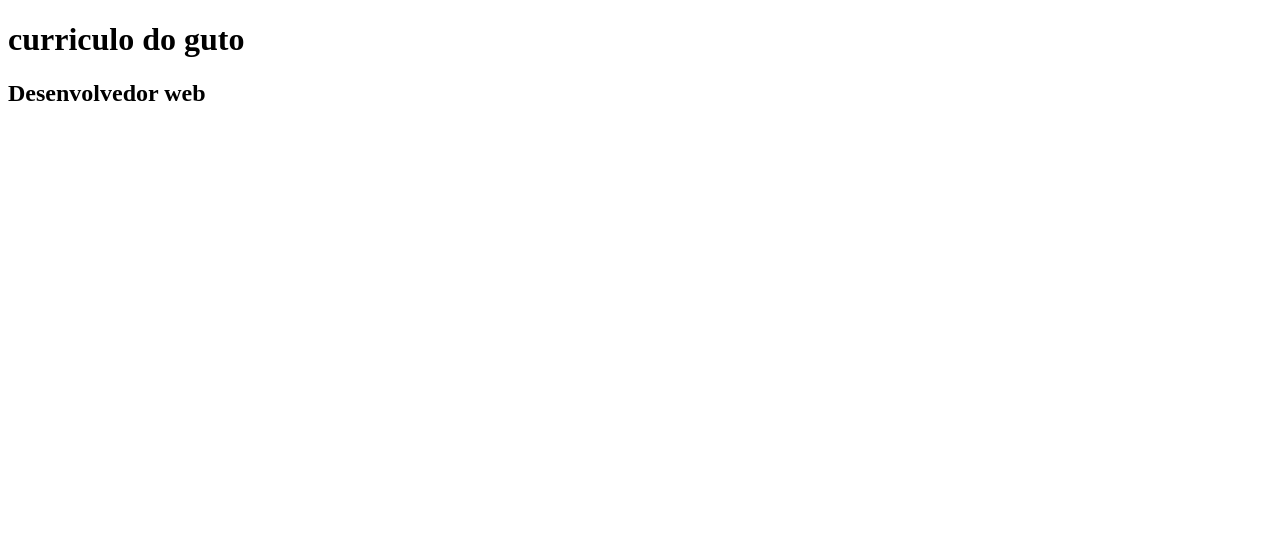
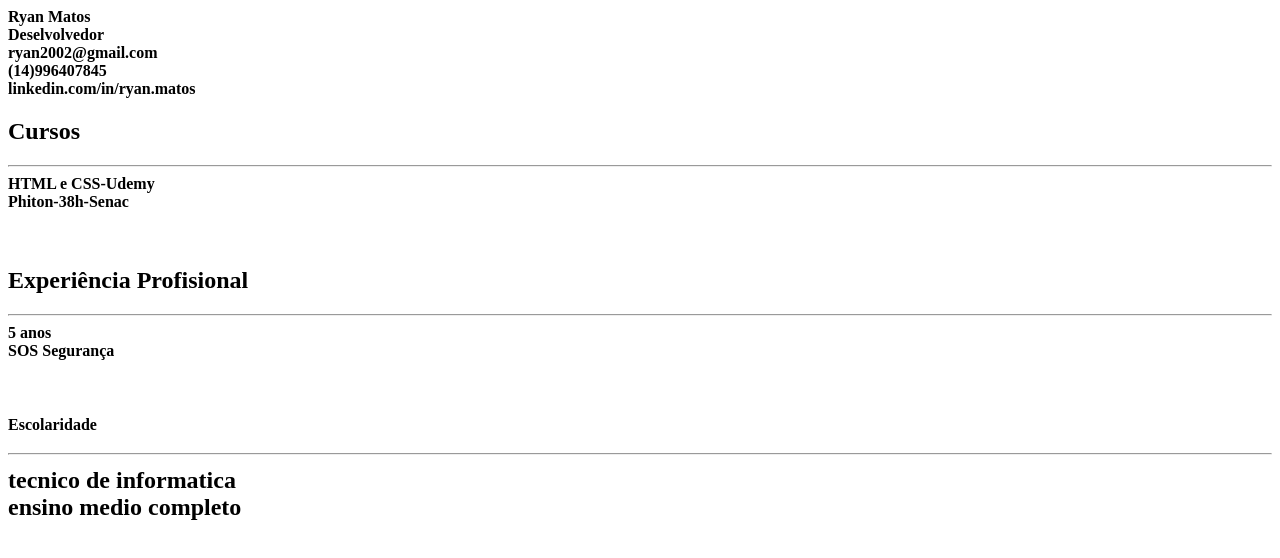
Before and after one commit to RyanSouzaM/curriculo, a plain HTML site: page index.html in a window 1280 px wide. Drawn offline with Linux system fonts and the light colour scheme.

Commit message:
atualização do curriculo

```diff
--- a/index.html
+++ b/index.html
@@ -1,13 +1,39 @@
+
 <!DOCTYPE html>
-<html lang="en">
+<html lang="pt-br">
+
 <head>
     <meta charset="UTF-8">
     <meta http-equiv="X-UA-Compatible" content="IE=edge">
     <meta name="viewport" content="width=device-width, initial-scale=1.0">
-    <title>Document</title>
+ <title>Currículo</title>
 </head>
+
+
 <body>
-    <h1>curriculo do guto</h1>
-    <h2>Desenvolvedor web</h2>
-</body>
-</html>
+   <strong>Ryan Matos</strong><br>
+   <strong>Deselvolvedor <strong> <br>
+   <stroger>ryan2002@gmail.com </stroger><br>
+   <stroger>(14)996407845</stroger><br>
+   <strong>linkedin.com/in/ryan.matos</strong><br>
+
+   <h2><strong>Cursos</strong></h2>
+   <hr>
+   <strong>HTML e CSS-Udemy</strong><br>
+   <strong>Phiton-38h-Senac</strong><br>
+   <br>
+   <br>
+   <h2><strong> Experiência Profisional</strong>
+   </h2>
+   <hr>
+   <strong> 5 anos</strong> <br>
+ <strong> SOS Segurança</strong> <br>
+
+ <br>
+<br>
+ <h2></h2><strong> Escolaridade</strong><h2>
+ <hr>
+ <strong> tecnico de informatica
+
+ </strong><br>
+ <strong> ensino medio completo</strong><br>
```
